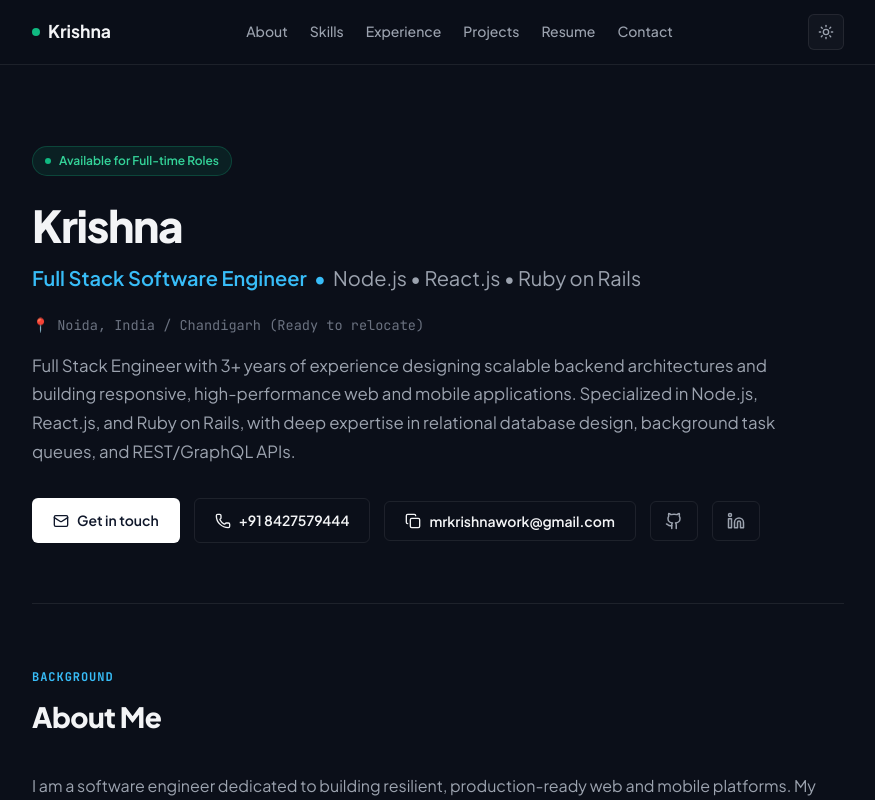
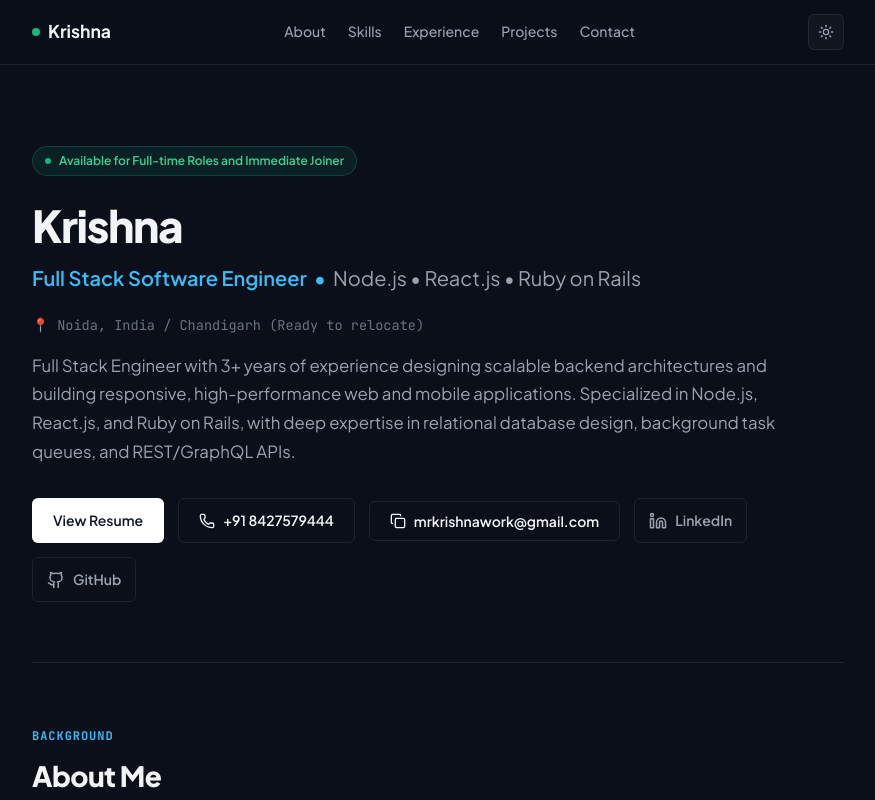
Before and after one commit to mrkrishna20/krishna_portfolio, a React (Vite) app: page / in a window 1280 px wide. Shown: the top 800 px of the page, without its empty margins (202-1077 px from the left). Built offline with nearby package versions, Linux system fonts and the light colour scheme.

Commit message:
view resume button added in hero

```diff
--- a/src/App.jsx
+++ b/src/App.jsx
@@ -58,7 +58,6 @@ export default function App() {
             <a href="#skills" className="nav-link">Skills</a>
             <a href="#experience" className="nav-link">Experience</a>
             <a href="#projects" className="nav-link">Projects</a>
-            <a href="#resume" className="nav-link">Resume</a>
             <a href="#contact" className="nav-link">Contact</a>
           </div>
 
@@ -97,10 +96,12 @@ export default function App() {
           <p className="hero-summary">{profile.summary}</p>
 
           <div className="hero-actions">
-            <a href={`mailto:${profile.email}`} className="btn btn-primary">
+            {/* <a href={`mailto:${profile.email}`} className="btn btn-primary">
               <Mail size={16} />
               <span>Get in touch</span>
-            </a>
+            </a> */}
+
+            <a href="#resume" className="btn btn-primary">View Resume</a>
 
             <a href={`tel:${profile.phone.replace(/[^0-9+]/g, '')}`} className="btn btn-outline" title="Call directly">
               <Phone size={16} />
@@ -112,12 +113,14 @@ export default function App() {
               <span>{copiedEmail ? 'Email Copied' : profile.email}</span>
             </button>
 
+            <a href={profile.linkedin} target="_blank" rel="noreferrer" className="btn btn-social" title="LinkedIn Profile">
+              <LinkedinIcon size={18} />
+              <span>LinkedIn</span>
+            </a>
+
             <a href={profile.github} target="_blank" rel="noreferrer" className="btn btn-social" title="GitHub Profile">
               <GithubIcon size={18} />
-            </a>
-
-            <a href={profile.linkedin} target="_blank" rel="noreferrer" className="btn btn-social" title="LinkedIn Profile">
-              <LinkedinIcon size={18} />
+              <span>GitHub</span>
             </a>
           </div>
         </header>
--- a/src/data/portfolioData.js
+++ b/src/data/portfolioData.js
@@ -2,7 +2,7 @@ export const profile = {
   name: "Krishna",
   title: "Full Stack Software Engineer",
   specialization: "Node.js • React.js • Ruby on Rails",
-  status: "Available for Full-time Roles",
+  status: "Available for Full-time Roles and Immediate Joiner",
   location: "Noida, India / Chandigarh (Ready to relocate)",
   phone: "+91 8427579444",
   email: "mrkrishnawork@gmail.com",
```
